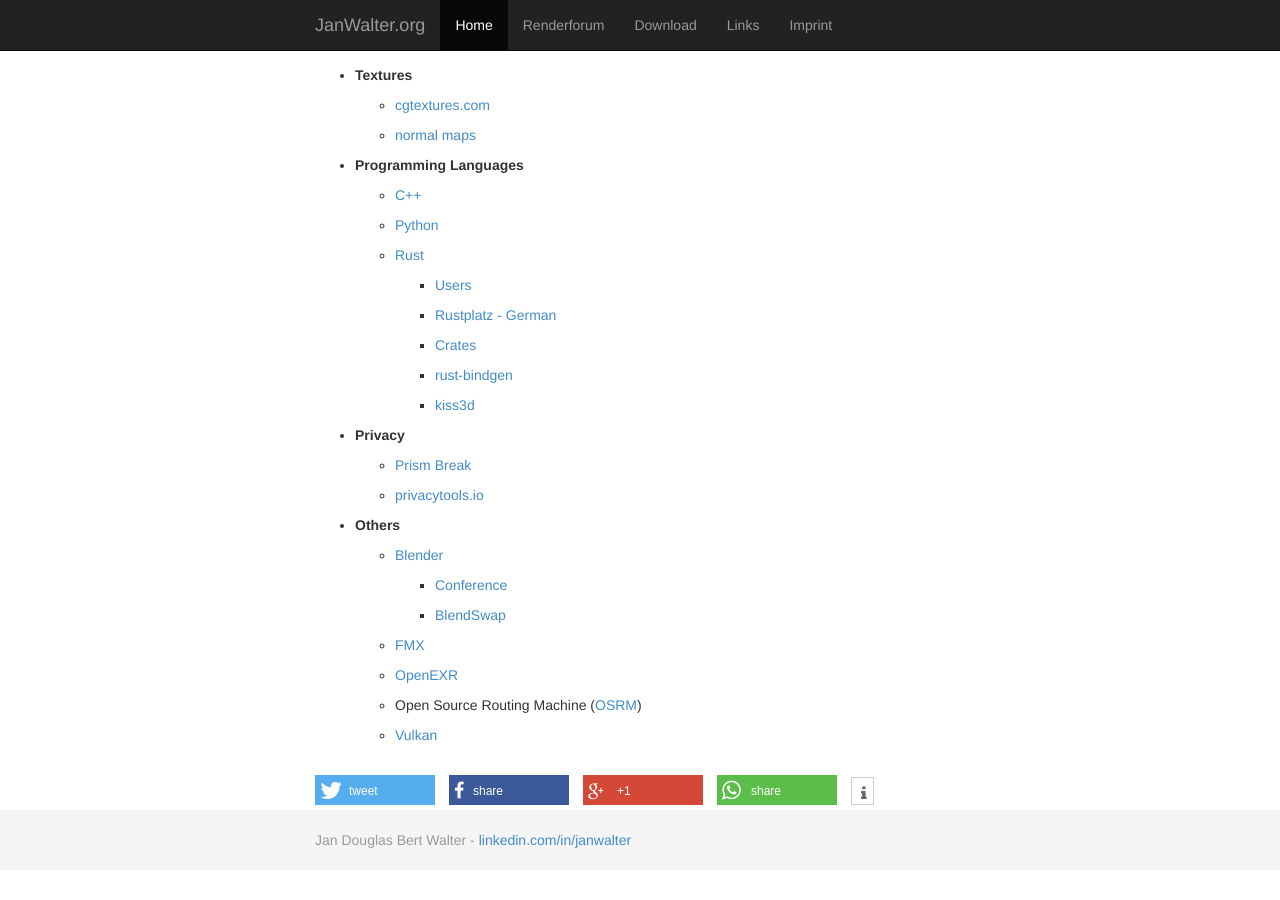
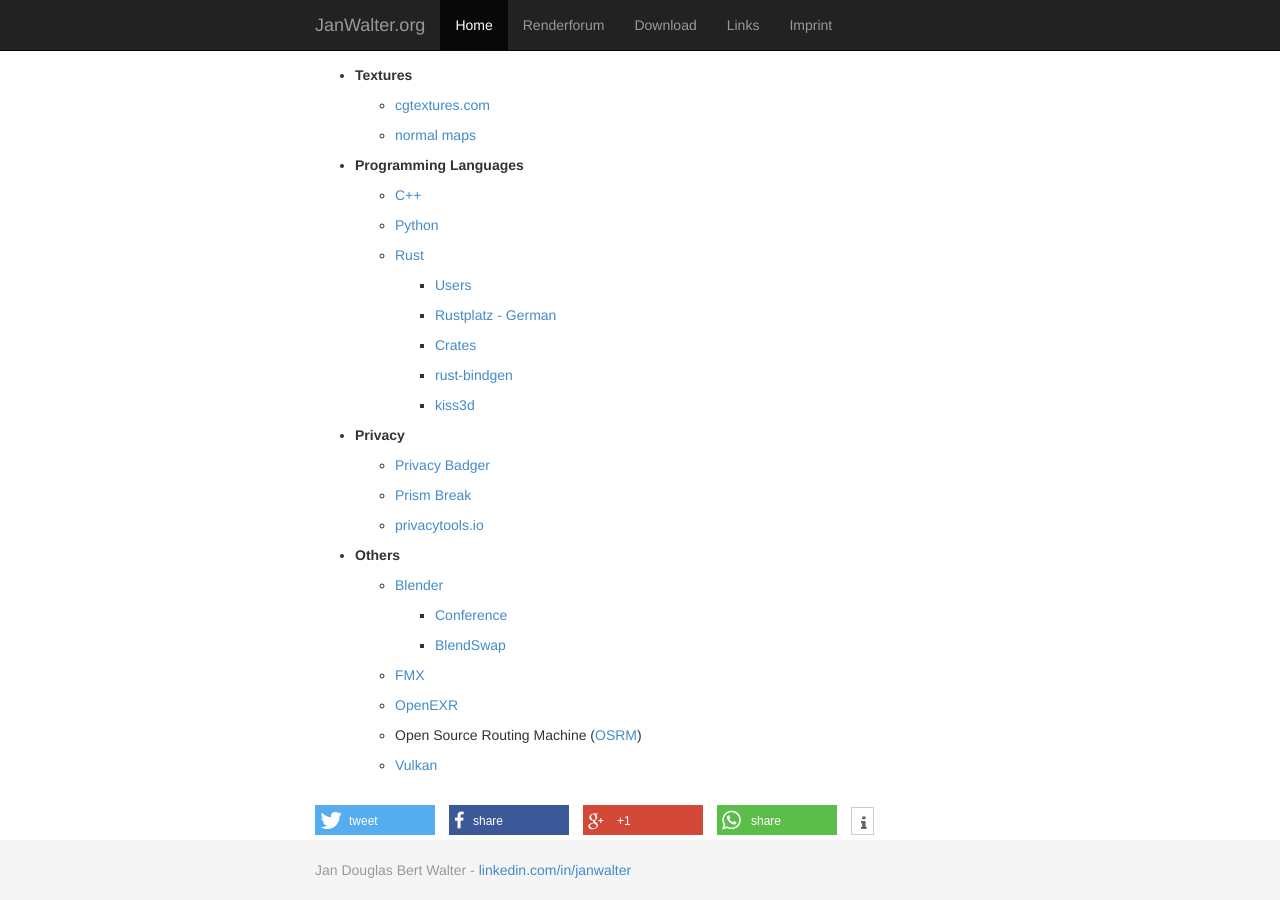
Before and after one commit to wahn/jan_walter_org, a Jekyll site: the page built from links/index.md, in a window 1280 px wide and 900 px high, scrolled down 1775 px. Built offline with Jekyll 4.4.1, drawn with Linux system fonts in a browser that asks for light colours; Markdown is read by kramdown in place of the engine named in the settings; before the commit the page ends 2645 px from its top, so only the background shows below that.

Commit message:
Add link to Privacy Badger.

```diff
--- a/links/index.md
+++ b/links/index.md
@@ -153,6 +153,8 @@
 
 * __Privacy__
 
+    - [Privacy Badger](https://www.eff.org/privacybadger)
+
     - [Prism Break](https://prism-break.org/en)
 
     - [privacytools.io](http://www.privacytools.io)
```
